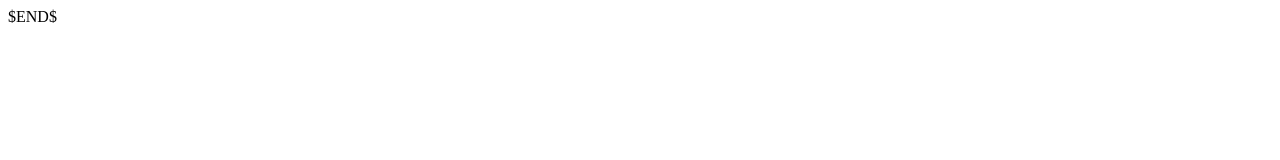
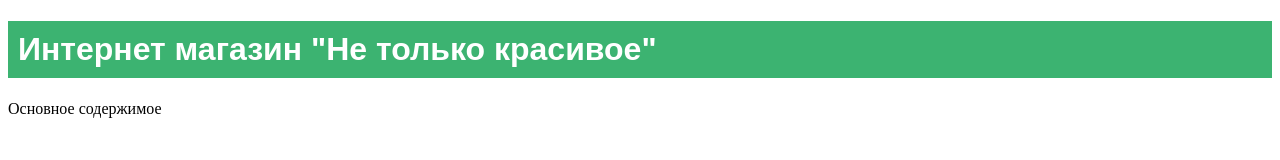
Before and after one commit to dirrharrd/chernyh-dmitry-js-21-02, a plain HTML site: page homework_01_firstSite/index.html in a window 1280 px wide. Drawn offline with Linux system fonts and the light colour scheme.

Commit message:
добавил header

```diff
--- a/homework_01_firstSite/index.html
+++ b/homework_01_firstSite/index.html
@@ -5,6 +5,11 @@
     <title>Тема 1 - Первое ДЗ</title>
 </head>
 <body>
-$END$
+<header>
+    <h1 style="background: mediumseagreen; color: white; padding: 10px; font-family: Arial ">Интернет магазин "Не только красивое"</h1>
+</header>
+<main>
+    Основное содержимое
+</main>
 </body>
 </html>
```
